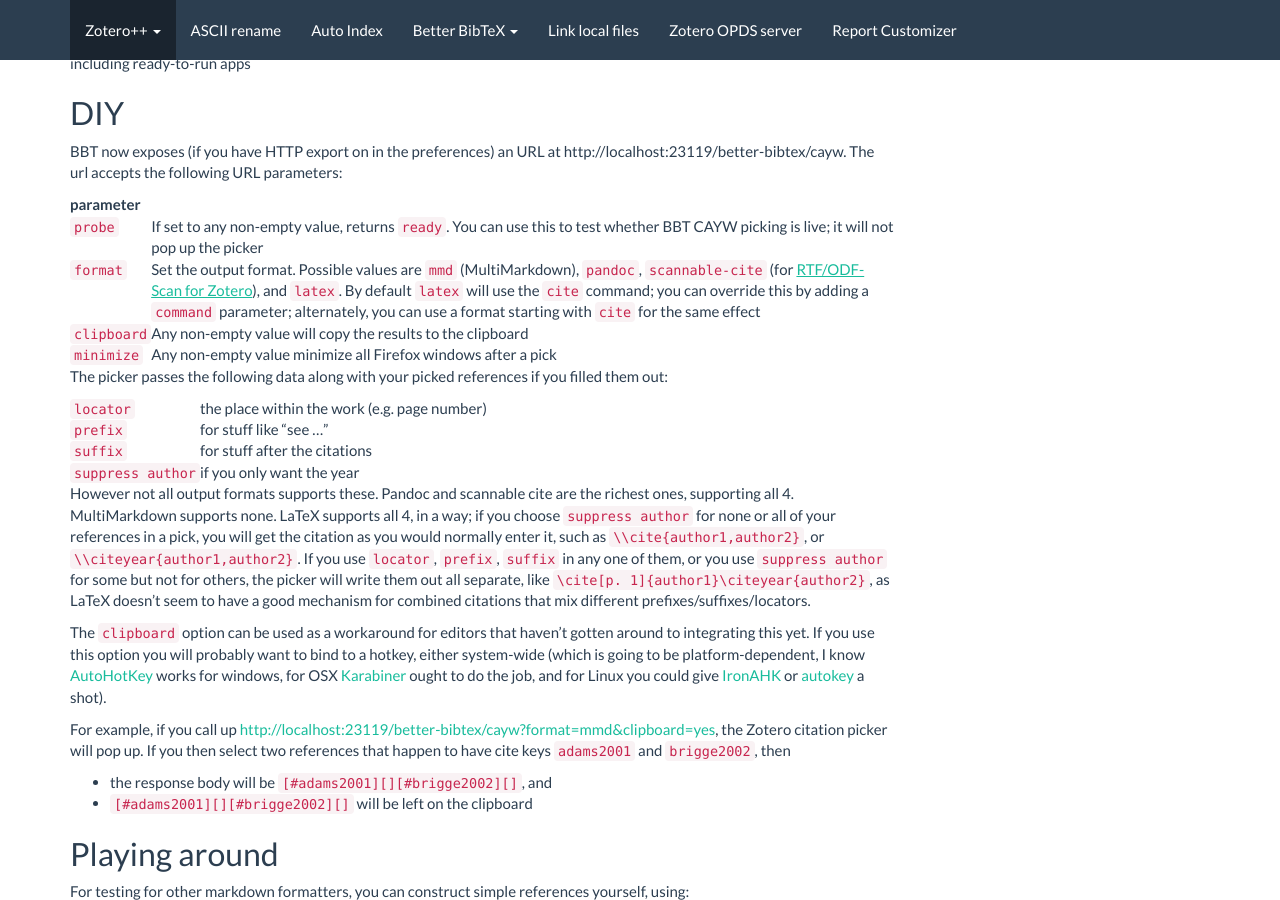
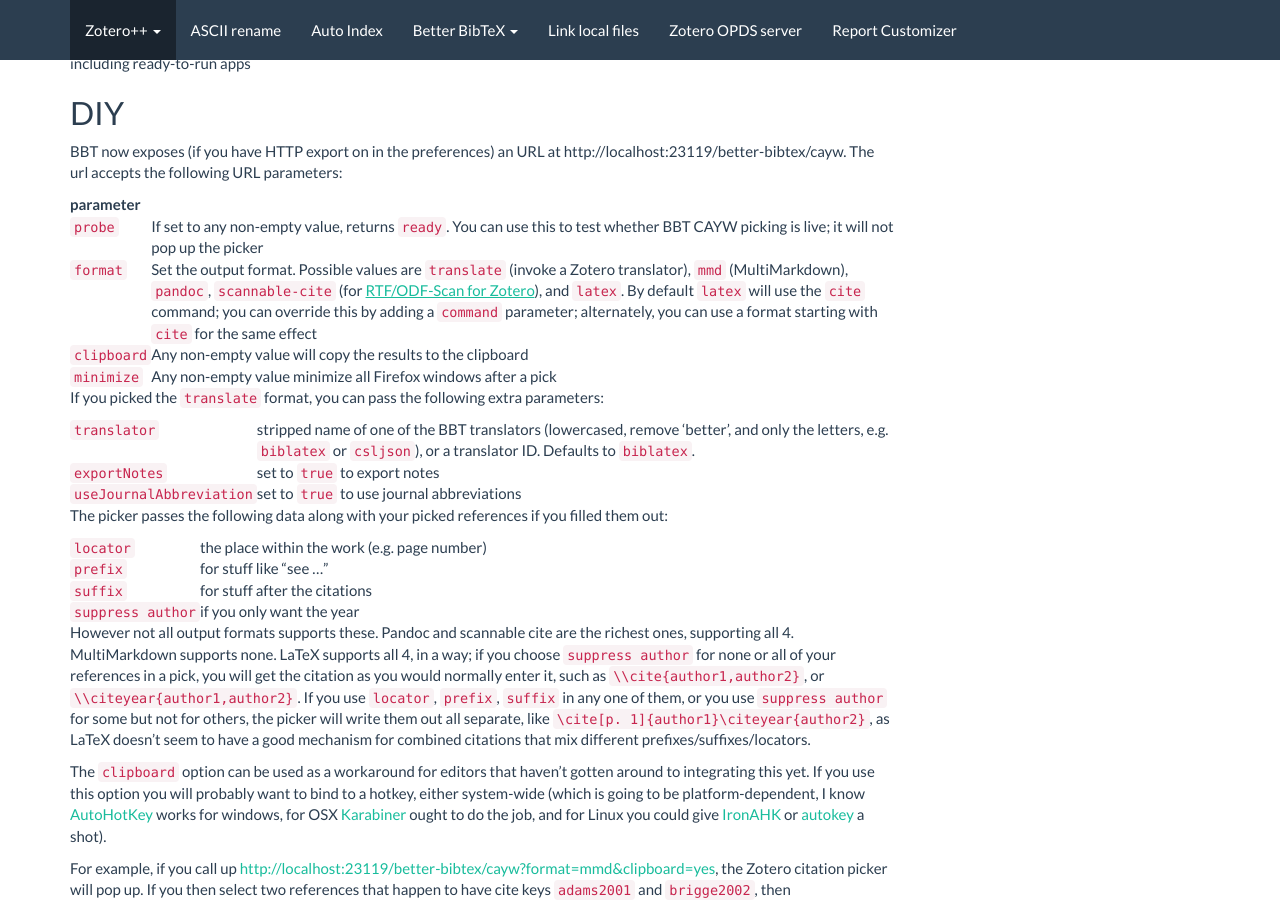
Before and after one commit to edwinksl/ZotPlus.github.io, a Jekyll site: the page built from better-bibtex/cayw.md, in a window 1280 px wide and 900 px high, scrolled down 375 px. Built offline with Jekyll 4.4.1, drawn with Linux system fonts in a browser that asks for light colours; nearby versions of some CDN libraries.

Commit message:
ascii-rename 0.0.40 / auto-index 0.0.36 / better-bibtex 1.6.0 / debug-bridge 0.1.0 / link-local-files 0.0.9 / opds 0.0.10 / report-customizer 0.2.17

```diff
--- a/better-bibtex/cayw.md
+++ b/better-bibtex/cayw.md
@@ -24,10 +24,16 @@
 | parameter |   |
 | --------- | - |
 | `probe`   | If set to any non-empty value, returns `ready`. You can use this to test whether BBT CAYW picking is live; it will not pop up the picker |
-| `format`  | Set the output format. Possible values are `mmd` (MultiMarkdown), `pandoc`, `scannable-cite` (for [RTF/ODF-Scan for Zotero](http://zotero-odf-scan.github.io/zotero-odf-scan/)), and `latex`. By default `latex` will use the `cite` command; you can override this by adding a `command` parameter; alternately, you can use a format starting with `cite` for the same effect |
+| `format`  | Set the output format. Possible values are `translate` (invoke a Zotero translator), `mmd` (MultiMarkdown), `pandoc`, `scannable-cite` (for [RTF/ODF-Scan for Zotero](http://zotero-odf-scan.github.io/zotero-odf-scan/)), and `latex`. By default `latex` will use the `cite` command; you can override this by adding a `command` parameter; alternately, you can use a format starting with `cite` for the same effect |
 | `clipboard` | Any non-empty value will copy the results to the clipboard |
 | `minimize` | Any non-empty value minimize all Firefox windows after a pick |
 
+If you picked the `translate` format, you can pass the following extra parameters:
+
+| -------- | --------- |
+| `translator` | stripped name of one of the BBT translators (lowercased, remove 'better', and only the letters, e.g.  `biblatex` or `csljson`), or a translator ID. Defaults to `biblatex`. |
+| `exportNotes` | set to `true` to export notes |
+| `useJournalAbbreviation` | set to `true` to use journal abbreviations |
 
 The picker passes the following data along with your picked references if you filled them out:
 
```
